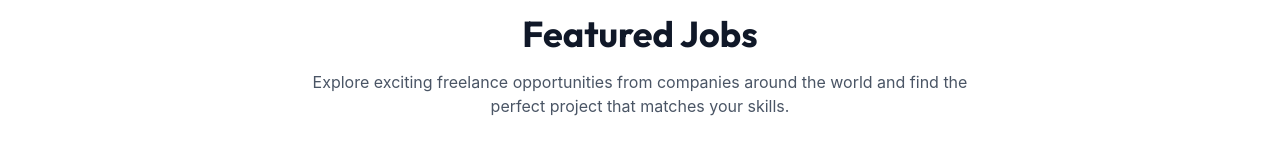
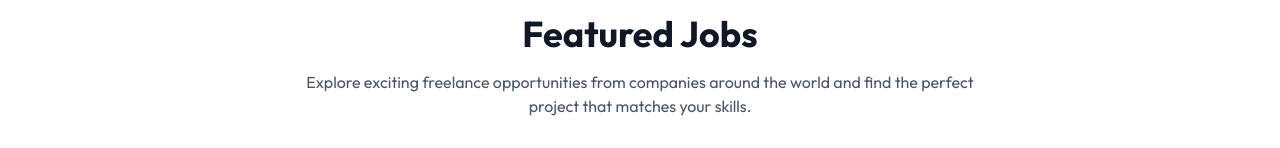
Before and after one commit to musradabdulkadir/Freelance-project, a React (Vite) app: page / in a window 1280 px wide. Shown: the part 804-952 px from the top of the page. Built offline with nearby package versions, Linux system fonts and the light colour scheme.

Commit message:
Created the FeturedJobs section

```diff
--- a/src/components/home/FeaturedJobs.jsx
+++ b/src/components/home/FeaturedJobs.jsx
@@ -10,7 +10,7 @@ export default function FeaturedJobs() {
             Featured Jobs
           </h2>
 
-          <p className="text-gray-600 max-w-2xl mx-auto">
+          <p className="text-gray-600 max-w-2xl mx-auto outfit">
             Explore exciting freelance opportunities from companies
             around the world and find the perfect project that matches
             your skills.
```
